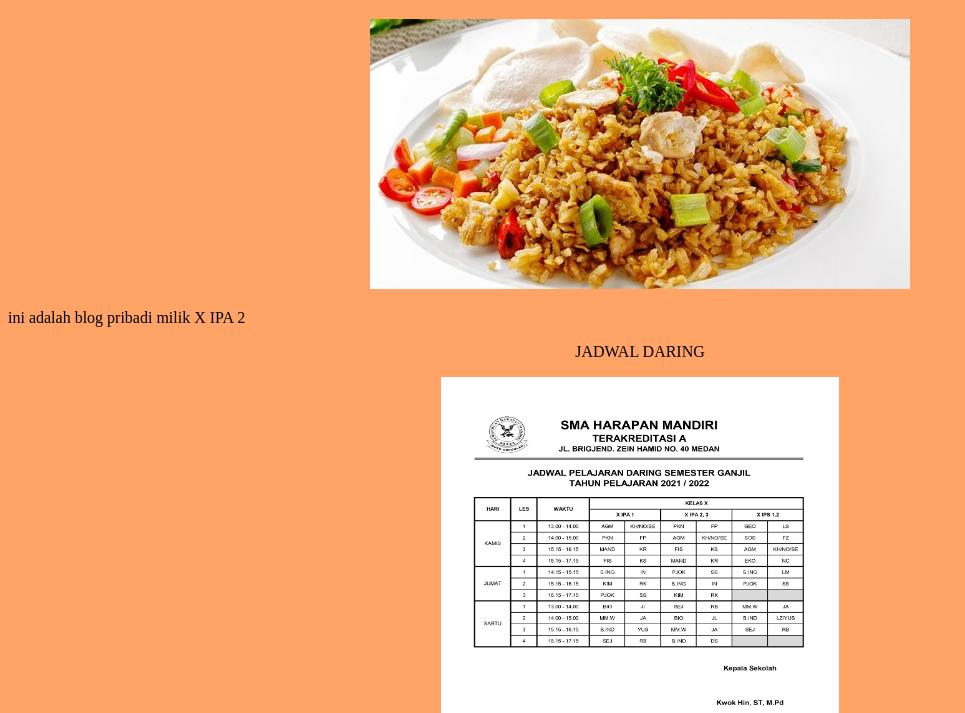
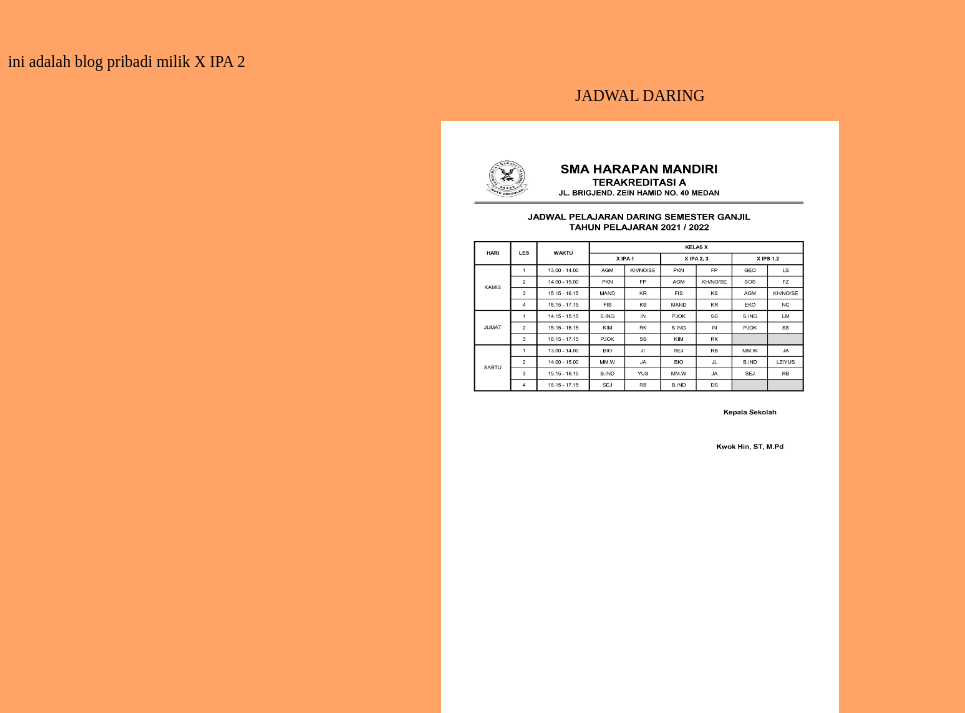
Before and after one commit to yahaha-wahyu/blog, a plain HTML site: page index.html in a window 1280 px wide. Shown: the part 87-800 px from the top of the page, without its empty margins (0-965 px from the left). Drawn offline with Linux system fonts and the light colour scheme.

Commit message:
Update index.html

```diff
--- a/index.html
+++ b/index.html
@@ -7,9 +7,9 @@
             <tittle>by hugo</tittle>
             <h1 align="center">X IPA 2 SMAS HARAPAN MANDIRI</h1>
             <picture>
-                <center><source media="(min-width: 650px)" srcset="nasigoreng.jpg"></center>
-                <center><source media="(min-width: 465px)" srcset="nasigoreng.jpg"></center>
-                <center><img src="nasigoreng.jpg"></center>
+                <center><source media="(min-width: 650px)" srcset=""></center>
+                <center><source media="(min-width: 465px)" srcset=""></center>
+                <center><img src=""></center>
               </picture>
             <tr>
                 <p>ini adalah blog pribadi milik X IPA 2</p>
```
